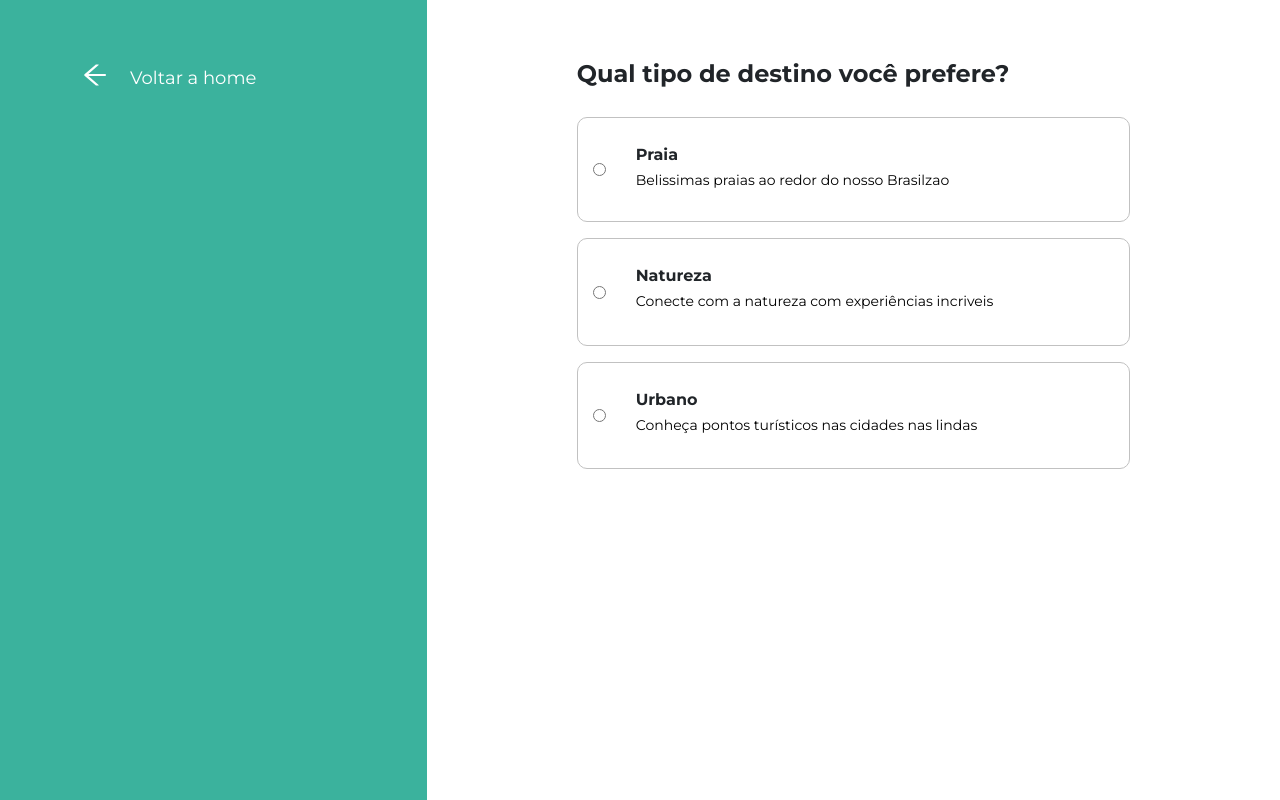
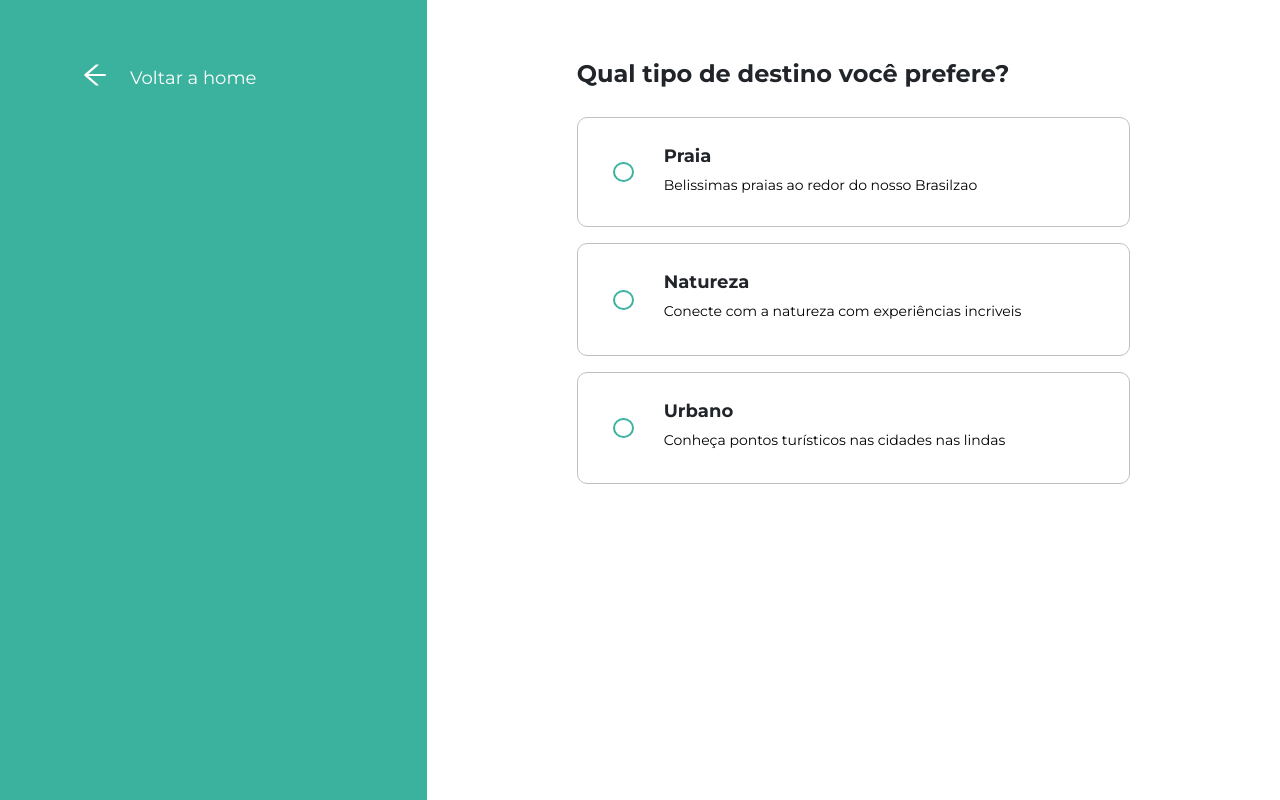
Before and after one commit to StartFuture/novi-frontend, a React (Create React App) app: page /interview-type-destiny in a window 1280 px wide. Built offline with nearby package versions, Linux system fonts and the light colour scheme; the HTML template or start-up script is replaced by a standard one.

Commit message:
feat(Page) - Adding styles to radio

```diff
--- a/src/pages/interview/interviewTypeDestiny/components/form/index.jsx
+++ b/src/pages/interview/interviewTypeDestiny/components/form/index.jsx
@@ -7,21 +7,30 @@ function Form(){
         <FormStyled>
             <h1 className="titleDestinyType">Qual tipo de destino você prefere?</h1>
             <div className="formCheckbox">
-                <input type="radio" name="optionDestinyType" id="optionDestinyType1" style={{border: "10px solid blue"}}/>
+                <label className="custom-radio-btn">
+                    <input type="radio" name="optionDestinyType" id="optionDestinyType1"/>
+                    <span className="checkmark"></span>
+                </label>
                 <div className="descriptionDestinyType">
                     <label className="labelDestinyType" htmlFor="optionDestinyType1">Praia </label>
                     <small>Belissimas praias ao redor do nosso Brasilzao</small>
                 </div>
             </div>
             <div className="formCheckbox">
-                <input type="radio" name="optionDestinyType" id="optionDestinyType2"/>
+                <label className="custom-radio-btn">
+                    <input type="radio" name="optionDestinyType" id="optionDestinyType2"/>
+                    <span className="checkmark"></span>
+                </label>
                 <div className="descriptionDestinyType">
                     <label className="labelDestinyType" htmlFor="optionDestinyType2">Natureza </label>
                     <small>Conecte com a natureza com experiências incriveis</small>
                 </div>
             </div>
             <div className="formCheckbox">
-                <input type="radio" name="optionDestinyType" id="optionDestinyType3"/>
+                <label className="custom-radio-btn">
+                    <input type="radio" name="optionDestinyType" id="optionDestinyType3"/>
+                    <span className="checkmark"></span>
+                </label>
                 <div className="descriptionDestinyType">
                     <label className="labelDestinyType" htmlFor="optionDestinyType3">Urbano </label>
                     <small>Conheça pontos turísticos nas cidades nas lindas</small>
--- a/src/pages/interview/interviewTypeDestiny/components/form/styles.ts
+++ b/src/pages/interview/interviewTypeDestiny/components/form/styles.ts
@@ -13,18 +13,45 @@ export const FormStyled = styled.form`
     }
 
     .labelDestinyType {
-        font-weight: bold;
+        font-size: 18px;
+        font-weight: 600;
     }
 
-
     small {
-        margin-top: 3px;
-        color: #000
+        margin-top: 5px;
+        color: #000;
+        font-weight: 400;
     }
 
-    .formCheckbox input:checked + label {
-        color: ${props => props.theme.colors.primaryColor};
+    .custom-radio-btn {
+        width: 21px;
+        height: 20px;
+        border 2px solid ${props => props.theme.colors.primaryColor};
+        border-radius: 50%;
+        margin-left: 20px;
+        display: flex;
+        justify-content: center;
+        align-items: center;
     }
+
+    .custom-radio-btn .checkmark {
+        width: calc(100% - 7px);
+        height: calc(100% - 7px);
+        border-radius: 50%;
+        background-color: ${props => props.theme.colors.primaryColor};
+        display: inline-block;
+        opacity: 0;
+        transition: opacity 0.5s ease;
+    }
+
+    .custom-radio-btn input {
+        display: none;
+    }
+
+    .custom-radio-btn input:checked + .checkmark {
+        opacity: 1
+    }
+
 
     .formCheckbox {
         display: flex;
```
